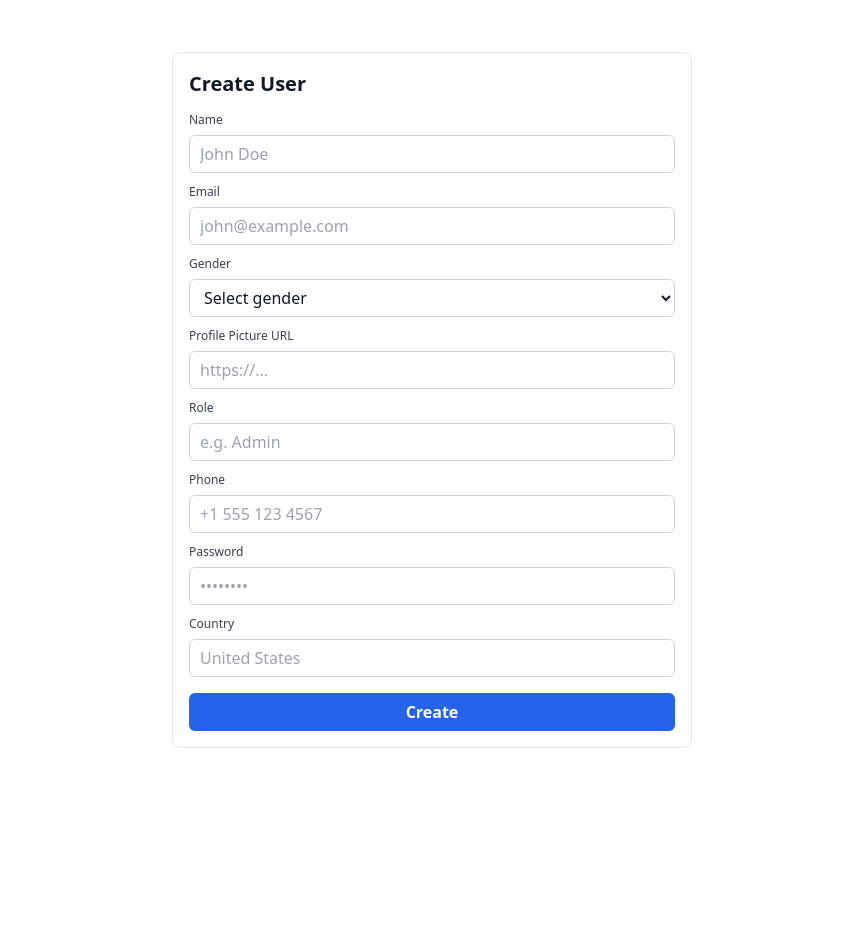
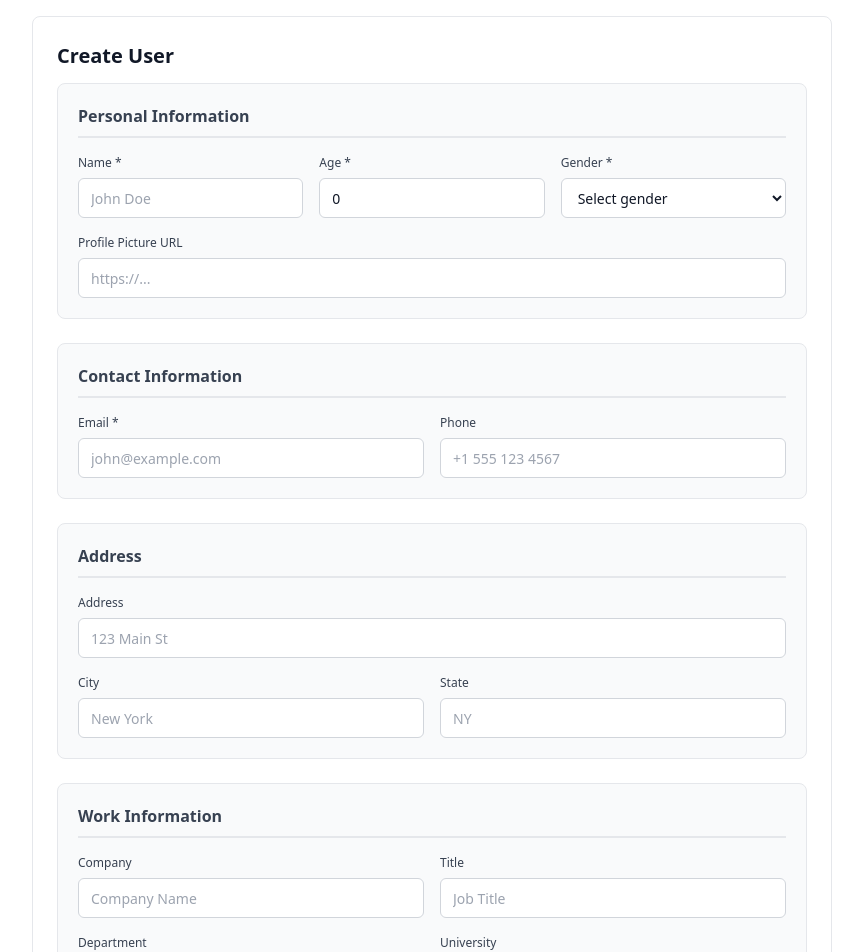
Before and after one commit to lakshit-hivel/User-Directory, a React (Vite) app: page /create-user in a window 1280 px wide. Shown: the top 952 px of the page, without its empty margins (208-1071 px from the left). Before the commit the page ends 800 px from the top, so only its background shows below. Built offline with nearby package versions, Linux system fonts and the light colour scheme.

Commit message:
Refactor UserType interface and update CreateUserForm for improved user data handling; enhance Modal and UserCards components for better user experience and styling.

```diff
--- a/src/components/Modal/modal.css
+++ b/src/components/Modal/modal.css
@@ -14,6 +14,12 @@
   gap: 10px;
   align-items: flex-start;
 }
+
+.user-basic-info img {
+  width: 200px;
+  height: 200px;
+}
+
 .user-info {
   display: flex;
   flex-direction: column;
--- a/src/components/createUser/createUserForm.css
+++ b/src/components/createUser/createUserForm.css
@@ -9,11 +9,11 @@
 
 .user-form-container {
   width: 100%;
-  max-width: 520px;
+  max-width: 800px;
   background: #ffffff;
   border: 1px solid #e5e7eb;
   border-radius: 8px;
-  padding: 16px;
+  padding: 24px;
   color: #111827;
 }
 
@@ -24,61 +24,124 @@
 }
 
 .user-form {
-  display: grid;
-  grid-template-columns: 1fr;
-  gap: 10px;
+  display: flex;
+  flex-direction: column;
+  gap: 24px;
 }
 
-.user-form-row {
+/* Form Sections */
+.form-section {
+  background: #f9fafb;
+  border: 1px solid #e5e7eb;
+  border-radius: 8px;
+  padding: 20px;
+}
+
+.section-title {
+  margin: 0 0 16px 0;
+  font-size: 16px;
+  font-weight: 600;
+  color: #374151;
+  border-bottom: 2px solid #e5e7eb;
+  padding-bottom: 8px;
+}
+
+/* Form Rows */
+.form-row {
   display: grid;
+  grid-template-columns: repeat(auto-fit, minmax(200px, 1fr));
+  gap: 16px;
+  margin-bottom: 16px;
+}
+
+.form-row:last-child {
+  margin-bottom: 0;
+}
+
+/* Form Fields */
+.form-field {
+  display: flex;
+  flex-direction: column;
   gap: 6px;
 }
 
-.user-form-row label {
+.form-field.full-width {
+  grid-column: 1 / -1;
+}
+
+.form-field label {
   font-size: 12px;
+  font-weight: 500;
   color: #374151;
 }
 
-.user-form-row input,
-.user-form-row select {
+.form-field input,
+.form-field select {
   background: #ffffff;
   border: 1px solid #d1d5db;
   color: #111827;
   border-radius: 6px;
-  height: 38px;
-  padding: 0 10px;
+  height: 40px;
+  padding: 0 12px;
   outline: none;
   transition: border-color 0.15s ease;
+  font-size: 14px;
 }
 
-.user-form-row input::placeholder {
+.form-field input::placeholder {
   color: #9ca3af;
 }
 
-.user-form-row input:focus,
-.user-form-row select:focus {
+.form-field input:focus,
+.form-field select:focus {
   border-color: #2563eb;
+  box-shadow: 0 0 0 3px rgba(37, 99, 235, 0.1);
+}
+
+/* Responsive Design */
+@media (max-width: 768px) {
+  .user-form-container {
+    max-width: 100%;
+    margin: 0;
+    padding: 16px;
+  }
+
+  .form-row {
+    grid-template-columns: 1fr;
+    gap: 12px;
+  }
+
+  .form-section {
+    padding: 16px;
+  }
 }
 
 .user-form-actions {
-  margin-top: 6px;
+  margin-top: 24px;
+  padding-top: 20px;
+  border-top: 1px solid #e5e7eb;
 }
 
 .user-form-submit {
   width: 100%;
-  height: 38px;
+  height: 44px;
   background: #2563eb;
   border: none;
-  border-radius: 6px;
+  border-radius: 8px;
   color: #ffffff;
   font-weight: 600;
+  font-size: 16px;
   cursor: pointer;
+  transition: all 0.15s ease;
 }
 
 .user-form-submit:hover {
   background: #1d4ed8;
+  transform: translateY(-1px);
+  box-shadow: 0 4px 12px rgba(37, 99, 235, 0.3);
 }
 
 .user-form-submit:active {
   background: #1e40af;
+  transform: translateY(0);
 }
--- a/src/components/createUser/createUserForm.tsx
+++ b/src/components/createUser/createUserForm.tsx
@@ -6,18 +6,23 @@ import toast, { Toaster } from "react-hot-toast";
 export default function CreateUserForm() {
   const [formData, setFormData] = useState({
     name: "",
+    age: 0,
+    gender: "",
     email: "",
-    gender: "",
+    phone: "",
     profilePicture: "",
+    address: "",
+    city: "",
+    state: "",
+    company: "",
+    title: "",
+    department: "",
+    university: "",
     role: "",
-    phone: "",
-    password: "",
-    country: "",
   });
 
   const handleCreateUser = async (e: React.FormEvent<HTMLButtonElement>) => {
     e.preventDefault();
-
     try {
       const res = await axios.post(
         "http://localhost:4000/api/new-user",
@@ -27,16 +32,23 @@ export default function CreateUserForm() {
       toast.success("User created successfully");
       setFormData({
         name: "",
+        age: 0,
+        gender: "",
         email: "",
-        gender: "",
+        phone: "",
         profilePicture: "",
+        address: "",
+        city: "",
+        state: "",
+        company: "",
+        title: "",
+        department: "",
+        university: "",
         role: "",
-        phone: "",
-        password: "",
-        country: "",
       });
     } catch (error) {
       console.error(error);
+      toast.error("Failed to create user");
     }
   };
 
@@ -47,8 +59,12 @@ export default function CreateUserForm() {
         <div className="user-form-container">
           <h1 className="user-form-title">Create User</h1>
           <form className="user-form" noValidate>
-            <div className="user-form-row">
-              <label htmlFor="name">Name</label>
+            {/* Personal Information Section */}
+            <div className="form-section">
+              <h3 className="section-title">Personal Information</h3>
+              <div className="form-row">
+                <div className="form-field">
+                  <label htmlFor="name">Name *</label>
                   <input
                     id="name"
                     type="text"
@@ -60,9 +76,63 @@ export default function CreateUserForm() {
                     }
                   />
                 </div>
+                <div className="form-field">
+                  <label htmlFor="age">Age *</label>
+                  <input
+                    id="age"
+                    type="number"
+                    placeholder="30"
+                    required
+                    value={formData.age}
+                    onChange={(e) =>
+                      setFormData({ ...formData, age: Number(e.target.value) })
+                    }
+                  />
+                </div>
+                <div className="form-field">
+                  <label htmlFor="gender">Gender *</label>
+                  <select
+                    id="gender"
+                    required
+                    value={formData.gender}
+                    onChange={(e) =>
+                      setFormData({ ...formData, gender: e.target.value })
+                    }
+                  >
+                    <option value="" disabled>
+                      Select gender
+                    </option>
+                    <option value="male">Male</option>
+                    <option value="female">Female</option>
+                    <option value="other">Other</option>
+                  </select>
+                </div>
+              </div>
+              <div className="form-row">
+                <div className="form-field full-width">
+                  <label htmlFor="profilePicture">Profile Picture URL</label>
+                  <input
+                    id="profilePicture"
+                    type="url"
+                    placeholder="https://..."
+                    value={formData.profilePicture}
+                    onChange={(e) =>
+                      setFormData({
+                        ...formData,
+                        profilePicture: e.target.value,
+                      })
+                    }
+                  />
+                </div>
+              </div>
+            </div>
 
-            <div className="user-form-row">
-              <label htmlFor="email">Email</label>
+            {/* Contact Information Section */}
+            <div className="form-section">
+              <h3 className="section-title">Contact Information</h3>
+              <div className="form-row">
+                <div className="form-field">
+                  <label htmlFor="email">Email *</label>
                   <input
                     id="email"
                     type="email"
@@ -74,40 +144,123 @@ export default function CreateUserForm() {
                     }
                   />
                 </div>
-
-            <div className="user-form-row">
-              <label htmlFor="gender">Gender</label>
-              <select
-                id="gender"
-                defaultValue=""
-                required
-                value={formData.gender}
+                <div className="form-field">
+                  <label htmlFor="phone">Phone</label>
+                  <input
+                    id="phone"
+                    type="tel"
+                    placeholder="+1 555 123 4567"
+                    value={formData.phone}
                     onChange={(e) =>
-                  setFormData({ ...formData, gender: e.target.value })
-                }
-              >
-                <option value="" disabled>
-                  Select gender
-                </option>
-                <option value="male">Male</option>
-                <option value="female">Female</option>
-              </select>
-            </div>
-
-            <div className="user-form-row">
-              <label htmlFor="profilePicture">Profile Picture URL</label>
-              <input
-                id="profilePicture"
-                type="url"
-                placeholder="https://..."
-                value={formData.profilePicture}
-                onChange={(e) =>
-                  setFormData({ ...formData, profilePicture: e.target.value })
+                      setFormData({ ...formData, phone: e.target.value })
                     }
                   />
                 </div>
+              </div>
+            </div>
 
-            <div className="user-form-row">
+            {/* Address Section */}
+            <div className="form-section">
+              <h3 className="section-title">Address</h3>
+              <div className="form-row">
+                <div className="form-field full-width">
+                  <label htmlFor="address">Address</label>
+                  <input
+                    id="address"
+                    type="text"
+                    placeholder="123 Main St"
+                    value={formData.address}
+                    onChange={(e) =>
+                      setFormData({ ...formData, address: e.target.value })
+                    }
+                  />
+                </div>
+              </div>
+              <div className="form-row">
+                <div className="form-field">
+                  <label htmlFor="city">City</label>
+                  <input
+                    id="city"
+                    type="text"
+                    placeholder="New York"
+                    value={formData.city}
+                    onChange={(e) =>
+                      setFormData({ ...formData, city: e.target.value })
+                    }
+                  />
+                </div>
+                <div className="form-field">
+                  <label htmlFor="state">State</label>
+                  <input
+                    id="state"
+                    type="text"
+                    placeholder="NY"
+                    value={formData.state}
+                    onChange={(e) =>
+                      setFormData({ ...formData, state: e.target.value })
+                    }
+                  />
+                </div>
+              </div>
+            </div>
+
+            {/* Work Information Section */}
+            <div className="form-section">
+              <h3 className="section-title">Work Information</h3>
+              <div className="form-row">
+                <div className="form-field">
+                  <label htmlFor="company">Company</label>
+                  <input
+                    id="company"
+                    type="text"
+                    placeholder="Company Name"
+                    value={formData.company}
+                    onChange={(e) =>
+                      setFormData({ ...formData, company: e.target.value })
+                    }
+                  />
+                </div>
+                <div className="form-field">
+                  <label htmlFor="title">Title</label>
+                  <input
+                    id="title"
+                    type="text"
+                    placeholder="Job Title"
+                    value={formData.title}
+                    onChange={(e) =>
+                      setFormData({ ...formData, title: e.target.value })
+                    }
+                  />
+                </div>
+              </div>
+              <div className="form-row">
+                <div className="form-field">
+                  <label htmlFor="department">Department</label>
+                  <input
+                    id="department"
+                    type="text"
+                    placeholder="Department"
+                    value={formData.department}
+                    onChange={(e) =>
+                      setFormData({ ...formData, department: e.target.value })
+                    }
+                  />
+                </div>
+                <div className="form-field">
+                  <label htmlFor="university">University</label>
+                  <input
+                    id="university"
+                    type="text"
+                    placeholder="University Name"
+                    value={formData.university}
+                    onChange={(e) =>
+                      setFormData({ ...formData, university: e.target.value })
+                    }
+                  />
+                </div>
+              </div>
+              <div className="form-row">
+                <div className="form-field">
                   <label htmlFor="role">Role</label>
                   <input
                     id="role"
@@ -119,47 +272,10 @@ export default function CreateUserForm() {
                     }
                   />
                 </div>
-
-            <div className="user-form-row">
-              <label htmlFor="phone">Phone</label>
-              <input
-                id="phone"
-                type="tel"
-                placeholder="+1 555 123 4567"
-                value={formData.phone}
-                onChange={(e) =>
-                  setFormData({ ...formData, phone: e.target.value })
-                }
-              />
+              </div>
             </div>
 
-            <div className="user-form-row">
-              <label htmlFor="password">Password</label>
-              <input
-                id="password"
-                type="password"
-                placeholder="••••••••"
-                required
-                value={formData.password}
-                onChange={(e) =>
-                  setFormData({ ...formData, password: e.target.value })
-                }
-              />
-            </div>
-
-            <div className="user-form-row">
-              <label htmlFor="country">Country</label>
-              <input
-                id="country"
-                type="text"
-                placeholder="United States"
-                value={formData.country}
-                onChange={(e) =>
-                  setFormData({ ...formData, country: e.target.value })
-                }
-              />
-            </div>
-
+            {/* Submit */}
             <div className="user-form-actions">
               <button
                 onClick={handleCreateUser}
```
Also changed, not shown: src/Utils/userInterface.ts (+8 -23 lines), src/components/Modal/modal.tsx (+8 -8 lines), src/components/mainContainer/userCards/UserCards.tsx (+10 -13 lines). Lines whose indentation alone changed are shown as unchanged.
